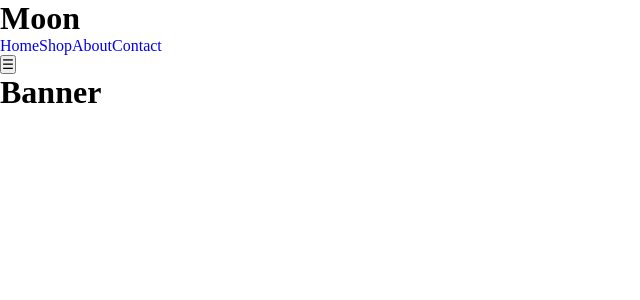
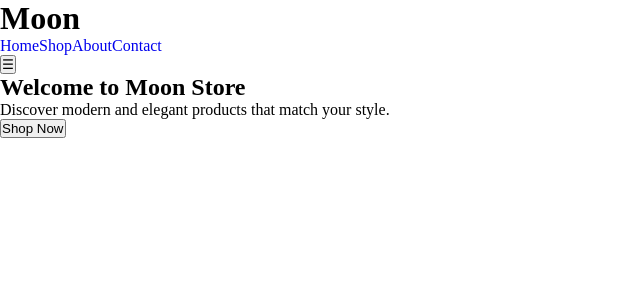
Before and after one commit to AbdullayevTemurmalik/React-Learning, a React (Vite) app: page / in a window 1280 px wide. Shown: the top 300 px of the page, without its empty margins (0-640 px from the left). Built offline with nearby package versions, Linux system fonts and the light colour scheme.

Commit message:
React Learning

```diff
--- a/src/components/banner/Banner.jsx
+++ b/src/components/banner/Banner.jsx
@@ -1,10 +1,15 @@
 import React from "react";
+import "./Banner.css";
 
 const Banner = () => {
   return (
-    <div>
-      <h1>Banner</h1>
-    </div>
+    <section className="banner">
+      <div className="banner-content">
+        <h1>Welcome to Moon Store</h1>
+        <p>Discover modern and elegant products that match your style.</p>
+        <button>Shop Now</button>
+      </div>
+    </section>
   );
 };
 
```
